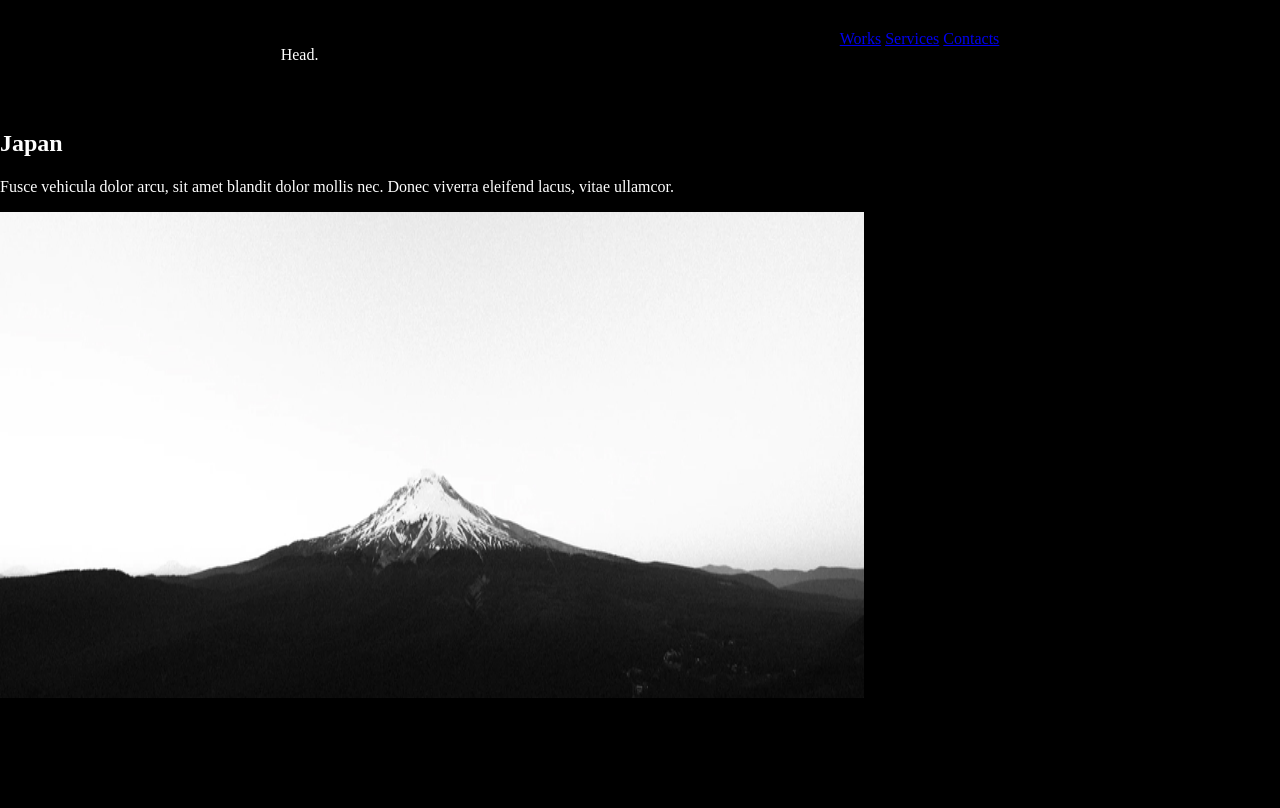
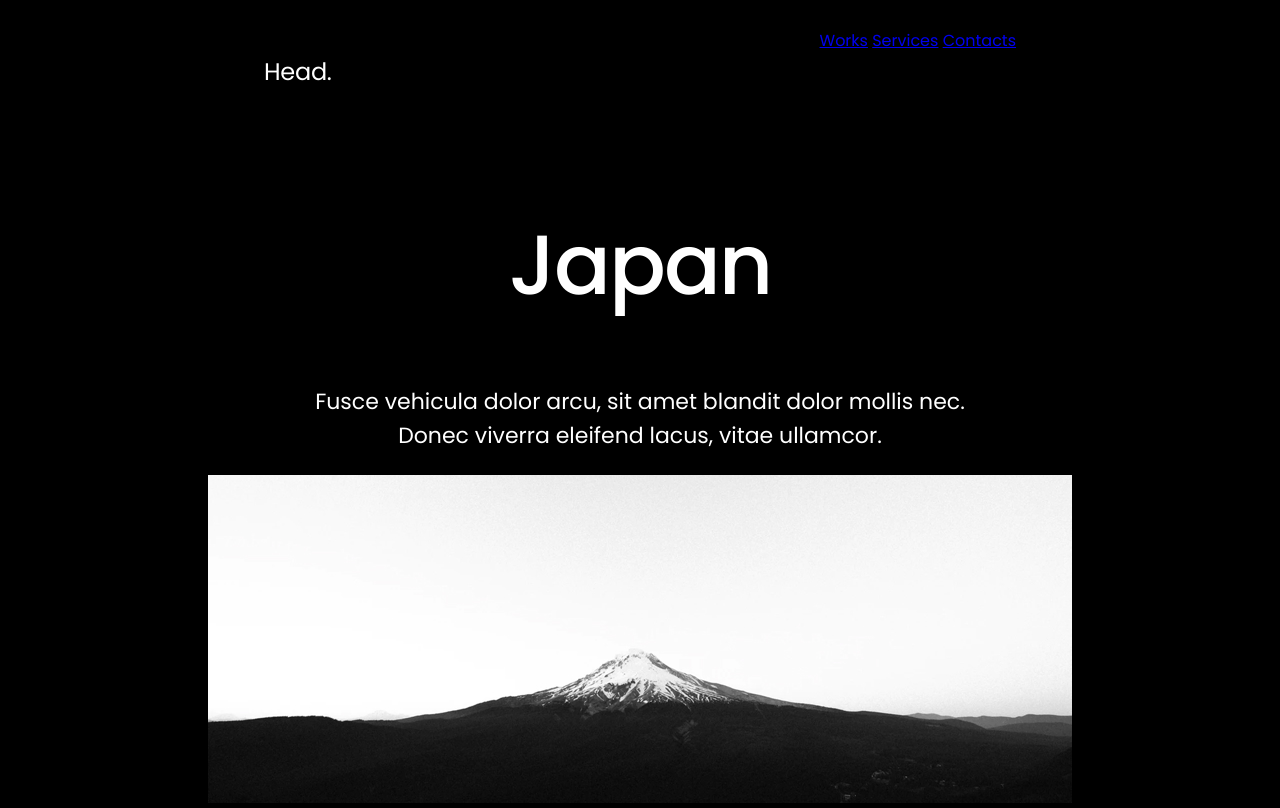
Before and after one commit to Chali96/ResponsiveDesign, a plain HTML site: page index.html in a window 1280 px wide. Drawn offline with Linux system fonts and the light colour scheme.

Commit message:
almost done

```diff
--- a/index.html
+++ b/index.html
@@ -7,13 +7,14 @@
     <link href="https://fonts.googleapis.com/css2?family=Mulish:wght@200;300;400;500;800&family=Poppins:wght@400;500&family=Roboto:wght@100;500&display=swap" rel="stylesheet">
     <link rel="stylesheet" href="styles/normalize.css">
     <link rel="stylesheet" href="styles/index.css">
-    <title>Document</title>
+    <title>Japan</title>
 </head>
 <body class="body">
     <header>
+        <div></div>
         <div class="header">
-            <p>Head.</p>
-            <div class="links">
+            <p class="head">Head.</p>
+            <div class="nav-links">
              <nav class="links">
                     <a href="#">Works</a>
                     <a href="#">Services</a>
@@ -23,10 +24,13 @@
         </div>
     </header>
     <section>
-        <div class="section">
-          <h2>Japan</h2>
-          <p>Fusce vehicula dolor arcu, sit amet blandit dolor mollis nec. Donec viverra eleifend lacus, vitae ullamcor.</p>
-          <img class="image" src="images/ImgJapan.jpeg" alt="Montain">
+        <div class="container">
+          <div class="content">
+            <h2 class="Japan">Japan</h2>
+            <p class="Fusce">Fusce vehicula dolor arcu, sit amet blandit dolor mollis nec. <br>
+                Donec viverra eleifend lacus, vitae ullamcor.</p>
+            <img class="image" src="images/ImgJapan.jpeg" alt="Montain">
+          </div>
         </div>
     </section>
 
--- a/styles/index.css
+++ b/styles/index.css
@@ -4,6 +4,15 @@
     flex-direction: column;
     justify-content: center;
     align-content: center;
+    font-family: 'Poppins';
+    font-style: normal;
+    color: #FFFF;
+}
+.head{
+    font-weight: 400;
+    font-size: 24px;
+    line-height: 36px;
+    letter-spacing: -0.25px;
 }
 
 .header{
@@ -18,14 +27,34 @@
 .links{
     gap: 20px;
     text-decoration: none;
+    font-weight: 400;
+    font-size: 16px;
+    line-height: 22px;
 }
 
-.section {
-
+.container {
+    display: flex;
+    justify-content: center;
+    align-items: center;
     color: #FFFF;
 }
 
+.content{
+    text-align: center;
+
+}
+.Japan{
+    font-weight: 500;
+    font-size: 84px;
+    line-height: 102px;
+    letter-spacing: -2px;
+}
+.Fusce{
+    font-weight: 400;
+font-size: 22px;
+line-height: 34px;
+}
+
 .image{
-    width: 864px;
-    height: 486px;
+
 }
```
